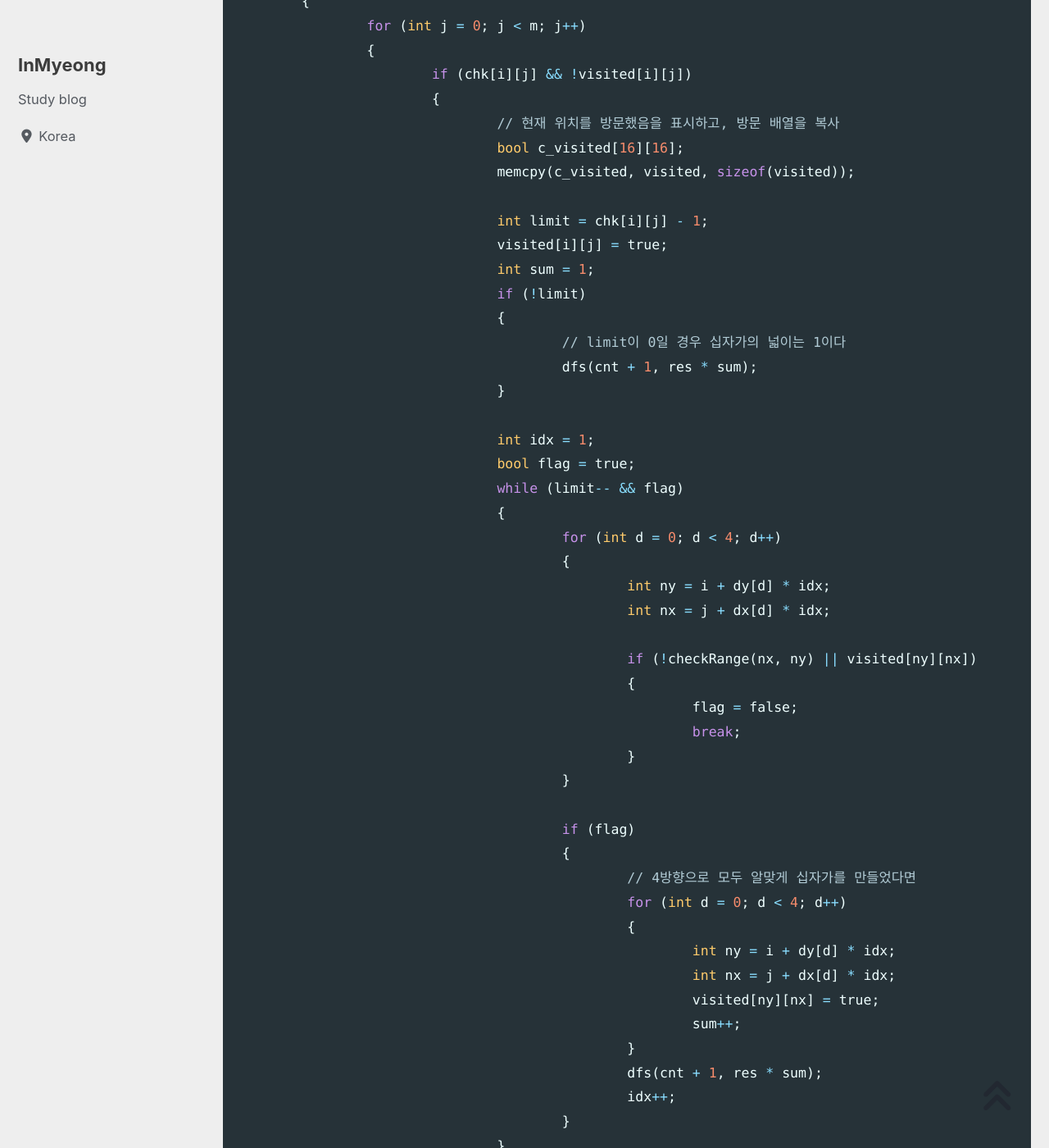
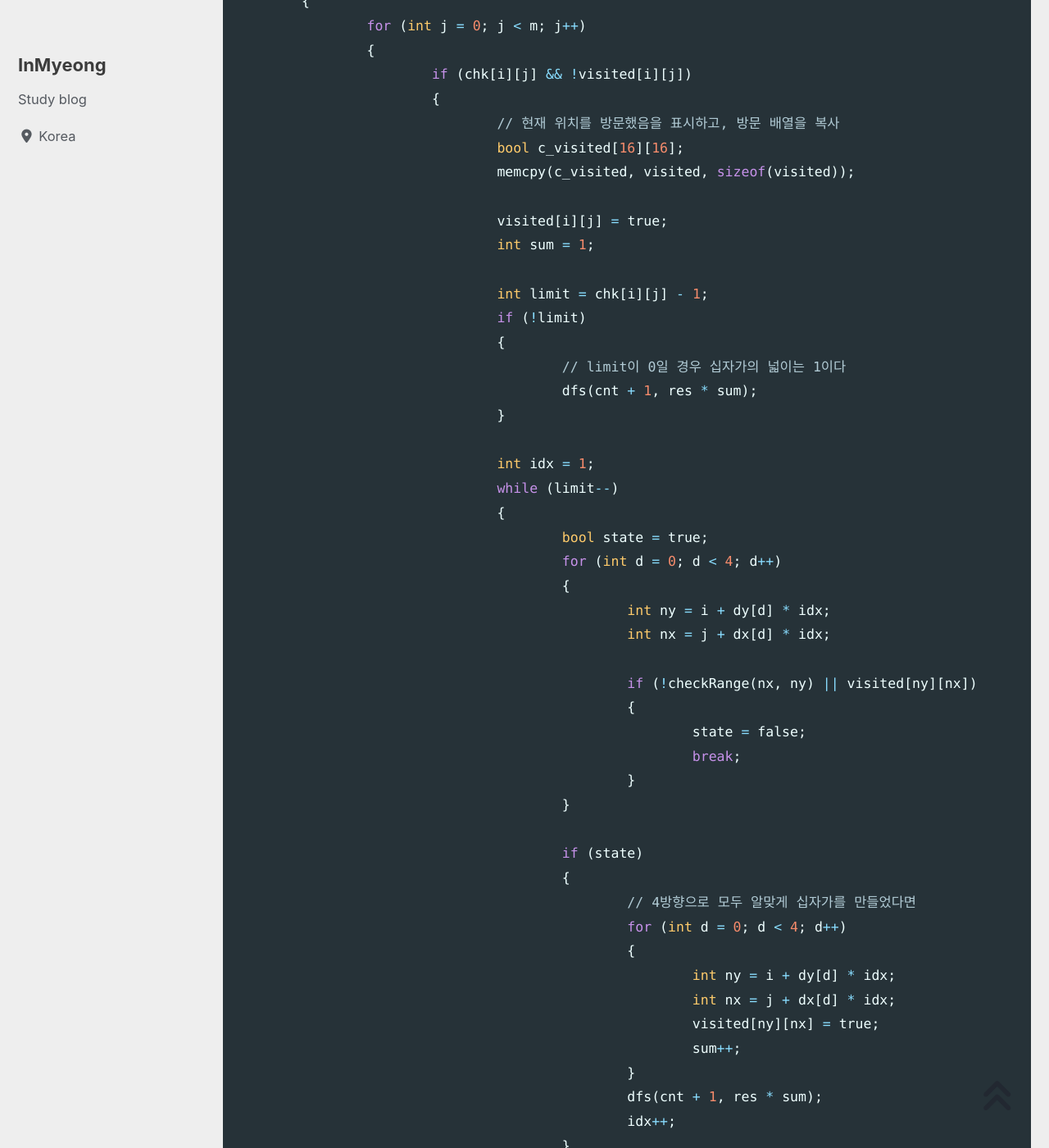
Before and after one commit to devMyeong/devMyeong.github.io, a Jekyll site: the page built from _posts/codingTest/2023-04-30-나만의문제집.md, in a window 1280 px wide and 1400 px high, scrolled down 34285 px. Shown: the whole window at 82% size. Built offline with Jekyll 4.4.1, drawn with Linux system fonts in a browser that asks for light colours; cached includes are drawn as plain includes; nearby versions of some CDN libraries; some web fonts are replaced; comment, search, counter and statistics services are not loaded; some of the changed text lies outside the part shown.

Commit message:
Chore : 수정

```diff
--- a/_posts/codingTest/2023-04-30-나만의문제집.md
+++ b/_posts/codingTest/2023-04-30-나만의문제집.md
@@ -1032,9 +1032,10 @@ void dfs(int cnt, ll res)
 				bool c_visited[16][16];
 				memcpy(c_visited, visited, sizeof(visited));
 
-				int limit = chk[i][j] - 1;
 				visited[i][j] = true;
 				int sum = 1;
+
+				int limit = chk[i][j] - 1;
 				if (!limit)
 				{
 					// limit이 0일 경우 십자가의 넓이는 1이다
@@ -1042,9 +1043,9 @@ void dfs(int cnt, ll res)
 				}
 
 				int idx = 1;
-				bool flag = true;
-				while (limit-- && flag)
+				while (limit--)
 				{
+					bool state = true;
 					for (int d = 0; d < 4; d++)
 					{
 						int ny = i + dy[d] * idx;
@@ -1052,12 +1053,12 @@ void dfs(int cnt, ll res)
 
 						if (!checkRange(nx, ny) || visited[ny][nx])
 						{
-							flag = false;
+							state = false;
 							break;
 						}
 					}
 
-					if (flag)
+					if (state)
 					{
 						// 4방향으로 모두 알맞게 십자가를 만들었다면
 						for (int d = 0; d < 4; d++)
@@ -1099,8 +1102,8 @@ int main()
 			{
 				int idx = 1;
 
-				bool flag = true;
-				while (flag)
+				bool state = true;
+				while (state)
 				{
 					for (int d = 0; d < 4; d++)
 					{
@@ -1109,11 +1112,11 @@ int main()
 
 						if (!checkRange(nx, ny) || map[ny][nx] != '#')
 						{
-							flag = false;
+							state = false;
 							break;
 						}
 					}
-					if (flag) idx++;
+					if (state) idx++;
 				}
 				chk[i][j] = idx;
 			}
```
Also changed, not shown: other parts of _posts/codingTest/2023-04-30-나만의문제집.md (+2 -0 lines).
